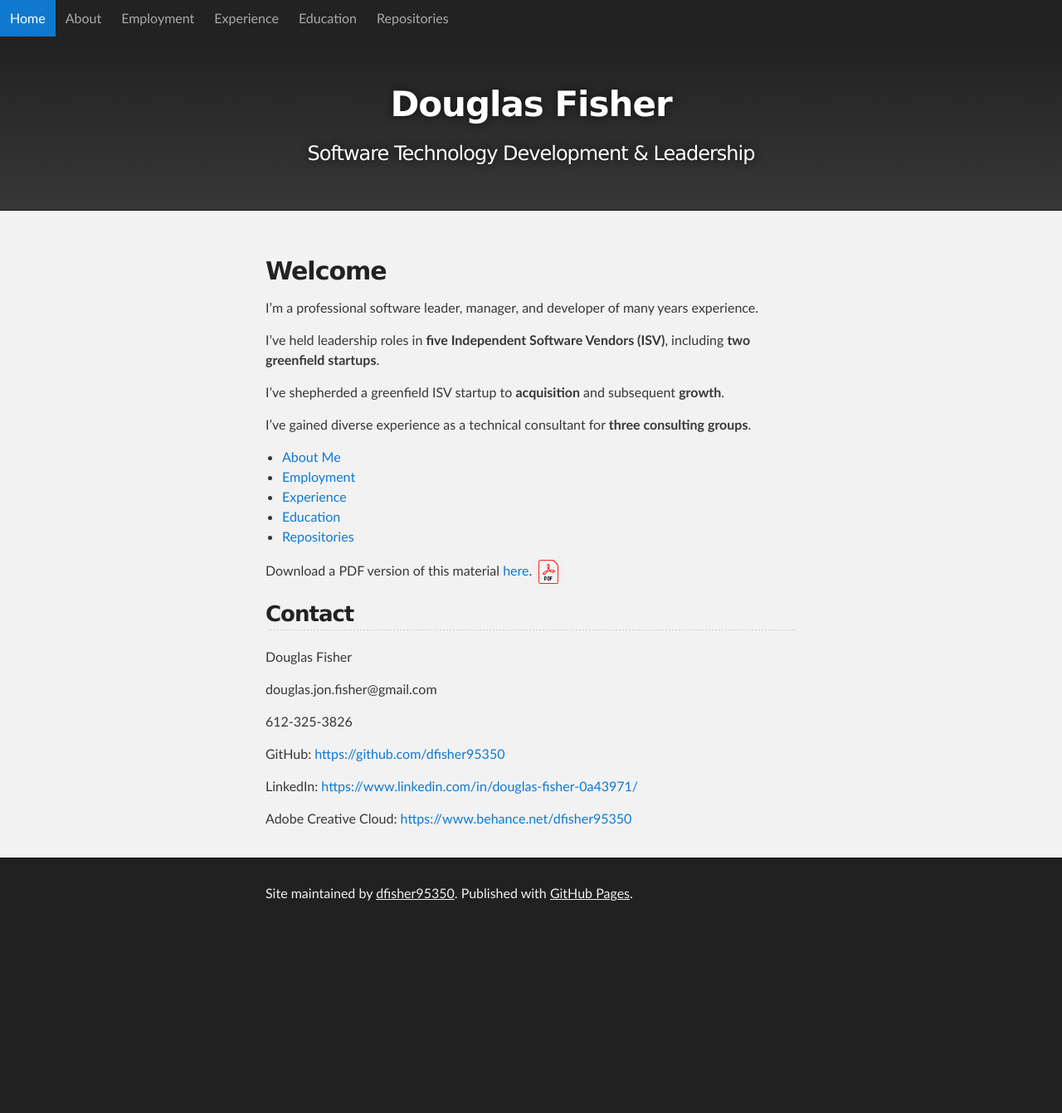
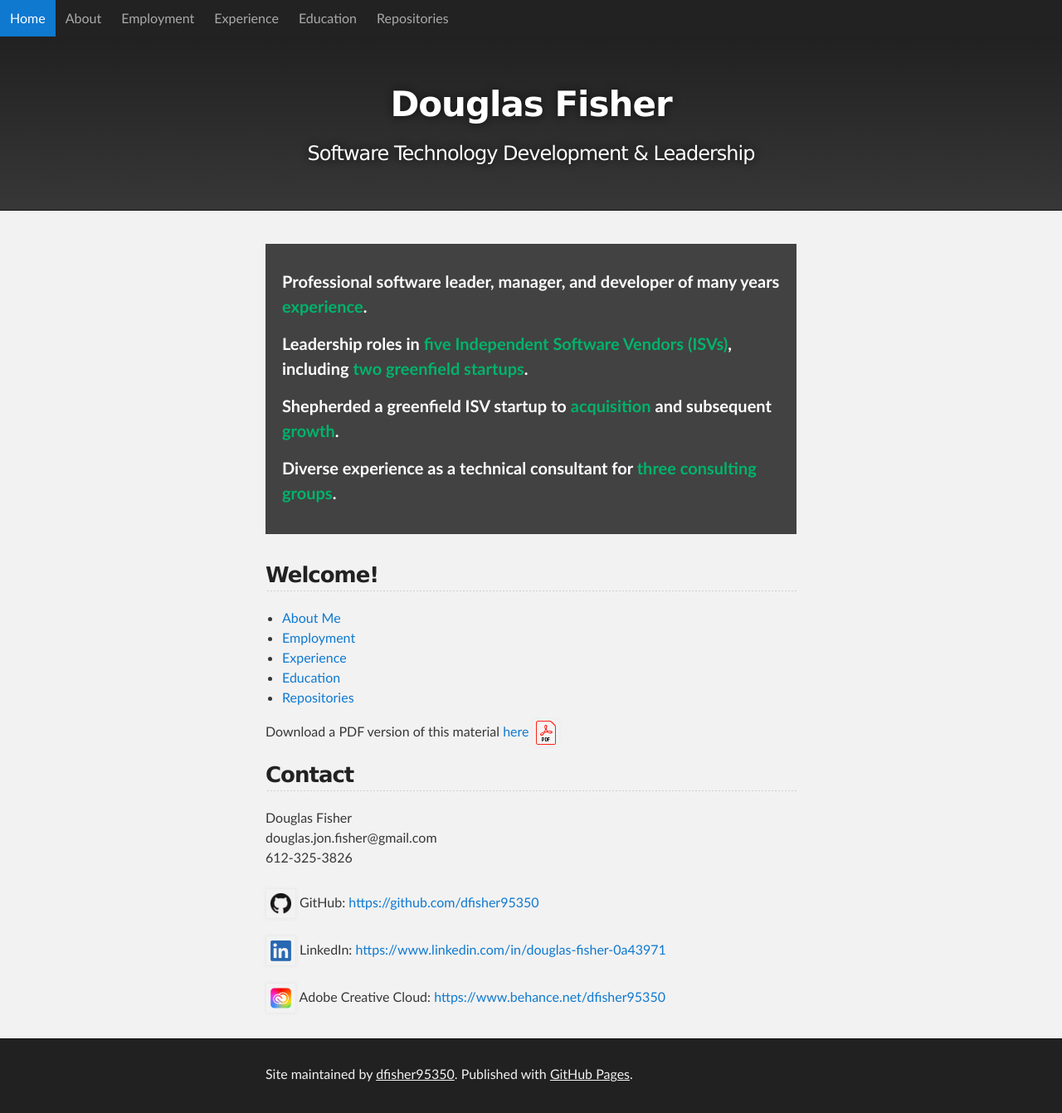
Before and after one commit to dfisher95350/dfisher95350.github.io, a Jekyll site: the page built from index.html, in a window 1280 px wide. Shown: the whole page at 83% size. Built offline with Jekyll 4.4.1, drawn with Linux system fonts in a browser that asks for light colours; our own code applies the rules of GitHub Pages for plain Markdown files; before the commit the page ends 1124 px from its top, so only the background shows below that.

Commit message:
Converted home page to HTML and prettied up.

```diff
--- a/_sass/typography.scss
+++ b/_sass/typography.scss
@@ -48,6 +48,27 @@ h6 {
 
 p {
   margin: 10px 0 15px 0;
+}
+
+div {
+
+}
+
+.text_callout {
+  //background-color: #ededed;
+  background-color: #424242;
+  color: #ffffff;
+  //color:#696969;
+  //color: #008851;
+  font-size: 20px;
+  font-weight: bold;
+  margin-bottom: 30px;
+  padding: 20px;
+}
+
+.text_callout b {
+  //color: #008851;
+  color: #00B36B;
 }
 
 footer p {
--- /dev/null
+++ b/index.html
@@ -0,0 +1,52 @@
+---
+layout: default
+---
+
+<div class="text_callout">
+  <p>
+    Professional software leader, manager, and developer of many years <b>experience</b>.
+  </p>
+  <p>
+    Leadership roles in <b>five Independent Software Vendors (ISVs)</b>, including <b>two greenfield startups</b>.
+  </p>
+  <p>
+    Shepherded a greenfield ISV startup to <b>acquisition</b> and subsequent <b>growth</b>.
+  </p>
+  <p>
+    Diverse experience as a technical consultant for <b>three consulting groups</b>.
+  </p>
+</div>
+
+<h2>Welcome!</h2>
+
+<ul>
+  <li><a href="about">About Me</a></li>
+  <li><a href="employment">Employment</a></li>
+  <li><a href="experience">Experience</a></li>
+  <li><a href="education">Education</a></li>
+  <li><a href="repositories">Repositories</a></li>
+</ul>
+
+<p>Download a PDF version of this material <a href="export/Douglas%20Fisher.pdf">here</a> <img
+    src="img/adobe-official-PDF_32.png"/></p>
+
+<h2>Contact</h2>
+
+<ul style="display: contents; list-style-type: none;">
+  <li>Douglas Fisher</li>
+  <li>douglas.jon.fisher@gmail.com</li>
+  <li>612-325-3826</li>
+</ul>
+</p>
+<ul style="display: contents; list-style-type: none;">
+  <li style="align-content: center;">
+    <img style="display: inline; vertical-align: middle;" src="./img/GitHub-Mark/PNG/GitHub-Mark-25px.png"/> GitHub: <a href="https://github.com/dfisher95350">https://github.com/dfisher95350</a>
+  </li>
+  <li style="align-content: center;">
+    <img style="display: inline; vertical-align: middle;" src="./img/LinkedIn-Logos/LI-In-Bug_25x25.png"/> LinkedIn: <a
+      href="https://www.linkedin.com/in/douglas-fisher-0a43971">https://www.linkedin.com/in/douglas-fisher-0a43971</a>
+  </li>
+  <li style="align-content: center; vertical-align: middle;">
+    <img style="display: inline; vertical-align: middle;" src="./img/AdobeCCLogo-25x25.png"/> Adobe Creative Cloud: <a href="https://www.behance.net/dfisher95350">https://www.behance.net/dfisher95350</a>
+  </li>
+</ul>
--- a/index.md
+++ /dev/null
@@ -1,35 +0,0 @@
----
-layout: default
----
-
-# Welcome
-
-I'm a professional software leader, manager, and developer of many years experience.
-
-I've held leadership roles in **five Independent Software Vendors (ISV)**, including **two greenfield startups**.
-
-I've shepherded a greenfield ISV startup to **acquisition** and subsequent **growth**.
-
-I've gained diverse experience as a technical consultant for **three consulting groups**.
-
-- [About Me](./about)
-- [Employment](./employment)
-- [Experience](./experience)
-- [Education](./education)
-- [Repositories](./repositories)
-
-Download a PDF version of this material [here](./export/Douglas%20Fisher.pdf). ![PDF](./img/adobe-official-PDF_32.png)
-
-## Contact
-
-Douglas Fisher
-
-douglas.jon.fisher@gmail.com
-
-612-325-3826
-
-GitHub: [https://github.com/dfisher95350](https://github.com/dfisher95350)
-
-LinkedIn: [https://www.linkedin.com/in/douglas-fisher-0a43971/](https://www.linkedin.com/in/douglas-fisher-0a43971/)
-
-Adobe Creative Cloud: [https://www.behance.net/dfisher95350](https://www.behance.net/dfisher95350)
```
Also changed, not shown: img/AdobeCCLogo-25x25.png (added), img/GitHub-Mark/PNG/GitHub-Mark-120px-plus.png (added), img/GitHub-Mark/PNG/GitHub-Mark-25px.png (added), img/GitHub-Mark/PNG/GitHub-Mark-32px.png (added), img/GitHub-Mark/PNG/GitHub-Mark-64px.png (added), img/GitHub-Mark/PNG/GitHub-Mark-Light-120px-plus.png (added), img/GitHub-Mark/PNG/GitHub-Mark-Light-32px.png (added), img/GitHub-Mark/PNG/GitHub-Mark-Light-64px.png (added), img/LinkedIn-Logos/LI-In-Bug.png (added), img/LinkedIn-Logos/LI-In-Bug_25x25.png (added), img/LinkedIn-Logos/LI-Logo.png (added), img/creative-cloud-logo.svg (added), 2 other files.
